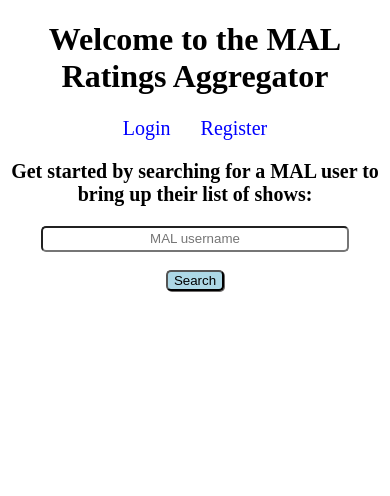
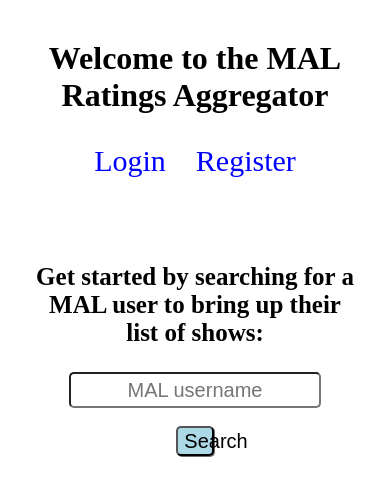
Before and after one commit to Reese-A/MAL_aggregator_project_frontend, an Angular app: page / in a window 390 px wide. Shown: the top 496 px of the page. Built offline with nearby package versions, Linux system fonts and the light colour scheme.

Commit message:
home page media queries for tablet and desktop

```diff
--- a/src/app/pages/home/home.component.html
+++ b/src/app/pages/home/home.component.html
@@ -15,8 +15,8 @@
   </a>
 </div>
 
+<form id="searchForm">
   <h3 id="homeInfo">Get started by searching for a MAL user to bring up their list of shows:</h3>
-<form id="searchForm">
   <input type="text" name="name" placeholder="MAL username" [(ngModel)]="malUser.name" id="userSearch">
   <br>
   <button (click)="submit($event)" id="searchButton">Search</button>
@@ -29,10 +29,10 @@
 <!-- <a routerLink = "></a> -->
 <div id="userCardWrapper">
   <div *ngFor="let show of userSeries" class="userCard">
-    {{show.series_title}}
-    <br>
     <img src="{{show.series_image}}" alt="">
-    <br> Score: {{show.my_score}}
-    <br> Episodes watched: {{show.my_watched_episodes}}/{{show.series_episodes}}
+    <div class="userTitle">{{show.series_title}}</div>
+    <div class="userScore"> Score: {{show.my_score}}</div>
+    <div class="userEpisodes"> Episodes watched: {{show.my_watched_episodes}}/{{show.series_episodes}}
     </div>
   </div>
+</div>
--- a/src/app/pages/home/home.component.scss
+++ b/src/app/pages/home/home.component.scss
@@ -1,37 +1,134 @@
+#homeTitle {
+  @media only screen and (min-device-width: 768px) and (max-device-width: 1024px) {
+    margin-top: 40px;
+  }
+  @media only screen and (min-width: 1224px) {
+    margin-top: 60px;
+  }
+}
+
 #homeNavWrapper {
   display: flex;
   flex-direction: row;
   justify-content: center;
+  @media only screen and (min-device-width: 768px) and (max-device-width: 1024px) {
+    margin-top: 30px;
+  }
+  @media only screen and (min-width: 1224px) {
+    margin-top: 40px;
+  }
 
-  a{
+  a {
     margin: 0px 15px;
     text-decoration: none;
     color: blue;
     font-size: 20px;
+    @media only screen and (min-device-width: 768px) and (max-device-width: 1024px) {
+      font-size: 30px;
+    }
+    @media only screen and (min-width: 1224px) {
+      font-size: 35px;
+    }
   }
 }
 
-#homeInfo{
-  text-align: center;
-  font-size: 20px;
-}
-
-
-#searchForm{
+#searchForm {
   display: flex;
   flex-direction: column;
   align-items: center;
+  @media only screen and (min-device-width: 768px) and (max-device-width: 1024px) {
+    margin-top: 60px;
+  }
+  @media only screen and (min-width: 1224px) {
+    margin-top: 200px;
+  }
 
-  #userSearch{
+  #homeInfo {
+    text-align: center;
+    font-size: 20px;
+    @media only screen and (min-device-width: 768px) and (max-device-width: 1024px) {
+      width: 85%;
+      font-size: 25px;
+    }
+    @media only screen and (min-width: 1224px) {
+      font-size: 30px;
+    }
+  }
+  #userSearch {
     width: 80%;
     height: 20px;
     border-radius: 5px;
     text-align: center;
+    @media only screen and (min-device-width: 768px) and (max-device-width: 1024px) {
+      width: 65%;
+      height: 30px;
+      font-size: 20px;
+    }
+    @media only screen and (min-width: 1224px) {
+      width: 45%;
+      height: 30px;
+      font-size: 23px;
+    }
+
   }
+  #searchButton {
+    border-radius: 5px;
+    background-color: lightblue;
+    box-shadow: 1px 1px #6E6B6A;
+    @media only screen and (min-device-width: 768px) and (max-device-width: 1024px) {
+      width: 10%;
+      height: 30px;
+      font-size: 20px;
+    }
+    @media only screen and (min-width: 1224px) {
+      width: 15%;
+      height: 30px;
+      font-size: 23px;
+    }
 
-  #searchButton{
-    border-radius: 5px;
-    background-color:lightblue;
-    box-shadow: 1px 1px #6E6B6A;
   }
 }
+
+#userName {
+  text-align: center;
+  @media only screen and (min-device-width: 768px) and (max-device-width: 1024px) {
+    font-size: 40px;
+  }
+  @media only screen and (min-width: 1224px) {
+    font-size: 45px;
+  }
+}
+
+#userCardWrapper {
+  display: flex;
+  flex-direction: row;
+  justify-content: space-evenly;
+  flex-wrap: wrap;
+  .userCard {
+    width: 30%;
+    margin-bottom: 15px;
+    font-size: 13px;
+    @media only screen and (min-device-width: 768px) and (max-device-width: 1024px) {
+      width: 22%;
+      font-size: 18px;
+    }
+    @media only screen and (min-width: 1224px) {
+      width: 18%;
+      font-size: 20px;
+    }
+
+    img {
+      width: 100%;
+      object-fit: cover;
+    }
+    .userTitle {
+      font-size: 17px;
+      @media only screen and (min-device-width: 768px) and (max-device-width: 1024px) {
+        font-size: 20px;
+      }
+      @media only screen and (min-width: 1224px) {
+        font-size: 25px;
+      }
+    }
+  }
+}
```
Lines whose indentation alone changed are shown as unchanged.
